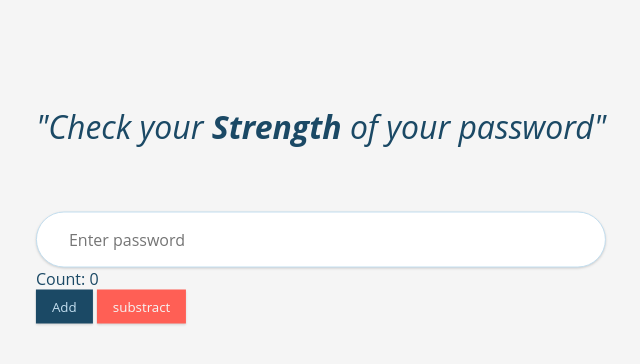
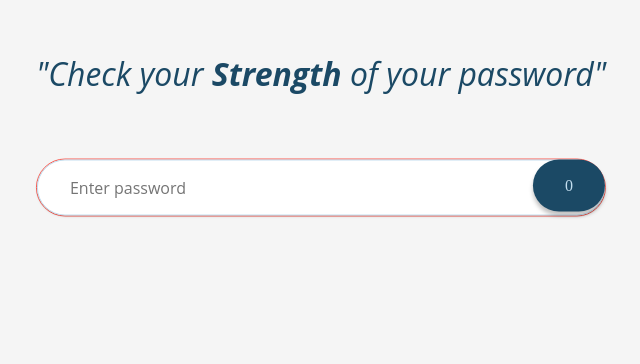
Before and after one commit to kobbyeugene79/passwor-auth, a Vue app: page / in a window 1280 px wide. Shown: the part 186-550 px from the top of the page, without its empty margins (319-959 px from the left). Built offline with nearby package versions, Linux system fonts and the light colour scheme.

Commit message:
done with input component password lenght

```diff
--- a/src/assets/base.scss
+++ b/src/assets/base.scss
@@ -27,7 +27,7 @@ color: $text-secondary-color;
 .container{
     position: absolute;
     left: 50%;
-    top: 50%;
+    top: 40%;
     transform: translate(-50%, -50%);
 
 .heading{
--- a/src/components/ThePassword.vue
+++ b/src/components/ThePassword.vue
@@ -1,5 +1,6 @@
 <template>
 
+    <div class="input-container">
         <input
             @keyup.enter="userInputFxn"
             type="text"
@@ -8,8 +9,8 @@
             class="input"
         >
 
-    <p>Count: {{count}}</p>
-    <button class="btn btn--add" @click="count++">Add</button> <span><button class="btn btn--sub" @click="count--">substract</button></span>
+        <div class="passwordLength">{{userInput.length}}</div>
+    </div>
 
     <!-- <div class="status">
         <p v-if="zxcvbn(userInput).score === 0" class="status__name">Weak
@@ -57,10 +58,28 @@ $text-secondary-color: #1B4965;
 $bg-color: #F5F5F5;
 $weak-passowrd-color: #ff5f55;
 
+.input-container{
+    position: relative;
+    width: 100%;
+    border: 1px solid $weak-passowrd-color;
+    border-radius: 5rem;
+
+    .passwordLength{
+        font-family: Roboto Mono;
+        color: $text-primary-color;
+        position: absolute;
+        align-items: center;
+        right: 0;
+        top: 0;
+        padding: 1.07rem 2rem;
+        background: #1B4965;
+        border-radius: 5rem;
+        box-shadow: 0px 4px 4px 0px rgb(0 0 0 / 25%);
+    }
+}
 .input{
     border: 1px solid $text-primary-color;
     width: 100%;
-    height: auto;
     outline: $text-primary-color;
     border-radius: 5rem;
     padding: 1rem 2rem;
```
Lines whose indentation alone changed are shown as unchanged.
